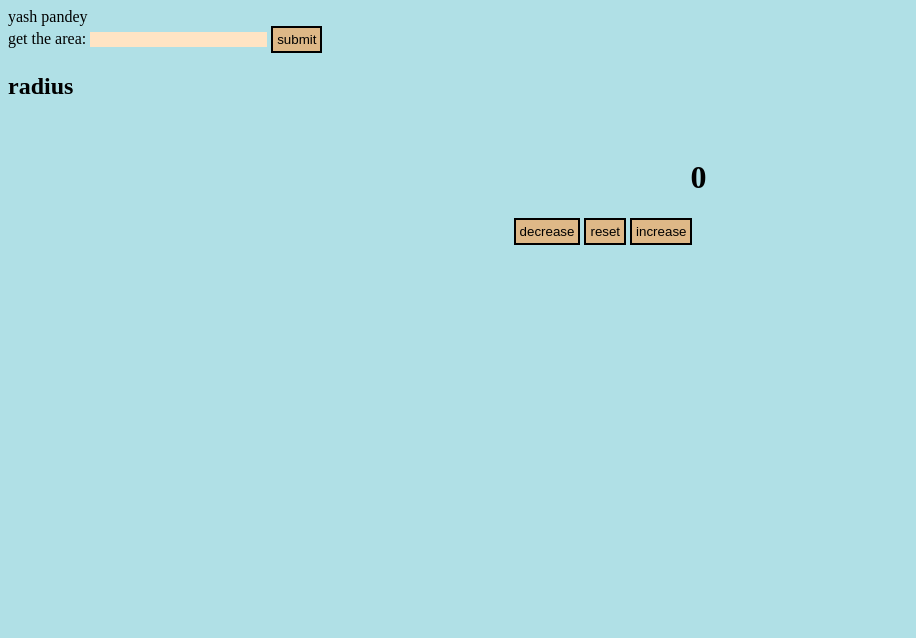
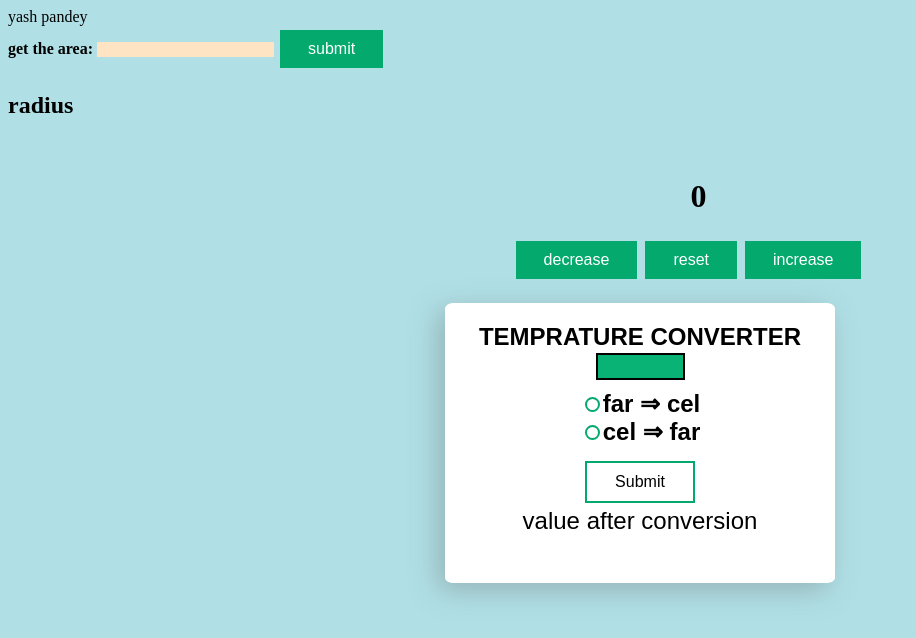
Before and after one commit to Yashp9/js-turorial, a plain HTML site: page index.html in a window 1280 px wide. Shown: the whole page, without its empty margins (0-916 px from the left). Drawn offline with Linux system fonts and the light colour scheme.

Commit message:
added 2nd project temprature converter

```diff
--- a/index.html
+++ b/index.html
@@ -19,6 +19,19 @@
     <button id="res">reset</button>
     <button id="inc">increase</button>
     </div>
+    <div id="project2" style="margin-top: 20px;">
+      <div id="card">
+        <form action="">
+        <p><b>TEMPRATURE CONVERTER</b></p>
+        <input type="number" id="value"><br>
+        <input type="radio" id="cel" name="select"><label for="cel">far &#8658; cel</label><br>
+        <input type="radio" id="far" name="select"><label for="far">cel &#8658; far</label><br>
+        <button type="button" class="button1" id="submitvalue" onclick="convert()">Submit</button>
+        <p>value after conversion </p><br>
+        <p id="result"></p>
+        </form>
+      </div>
+    </div>
 </body>
 <script src="index.js"></script>
 </html>
--- a/index.js
+++ b/index.js
@@ -159,3 +159,21 @@
 //     }
 
 // }
+let input_val = document.getElementById("value");
+let tofahrenhite = document.getElementById("far");
+let tocelsius = document.getElementById("cel");
+let result = document.getElementById("result");
+let temp;
+function convert()
+{
+    if(tocelsius.checked)
+    {
+      temp = (input_val.value-32)*5/9;
+      result.textContent = temp.toFixed(2)+" degree celsius";
+    }
+    if(tofahrenhite.checked)
+    {
+      temp = ((9/5)*input_val.value)+32;
+      result.textContent = temp.toFixed(2)+" degree fahrenhite";
+    }
+}
--- a/style.css
+++ b/style.css
@@ -1,12 +1,86 @@
-*{
+* {
     padding: 0;
-    border:0;
+    border: 0;
+}
+
+body {
     background-color: powderblue;
 }
-button{
-    border:2px;
-    background-color: burlywood;
-    padding: 4px;
+
+button {
+  background-color: #04AA6D; /* Green */
+  border: none;
+  color: white;
+  padding: 10px 28px;
+  text-align: center;
+  text-decoration: none;
+  display: inline-block;
+  font-size: 16px;
+  margin: 4px 2px;
+  transition-duration: 0.4s;
+  cursor: pointer;
+}
+.button1 {
+  margin-top: 15px;
+  background-color: white;
+  color: black;
+  border: 2px solid #04AA6D;
+}
+
+.button1:hover {
+  background-color: #04AA6D;
+  color: white;
+}
+
+
+#card {
+    font-family: Arial, Helvetica, sans-serif;
+    background-color: white;
+    box-shadow: #6464645d -7px 7px 29px 0;
+    text-align: center;
+    max-width: 350px;
+    margin: auto;
+    font-size: x-large;
+    padding: 20px;
+    border-radius: 2%;
+}
+
+#value {
+    width: 85px;
+    text-align: center;
+    font-size: 20px;
+    font-weight: bold;
+    background-color: #08b375;
+    border-style: solid;
+    border-width: 2px;
     border-color: black;
-    border-style: solid;
+    margin-bottom: 10px;
 }
+input[type="radio"] {
+  appearance: none;
+  -webkit-appearance: none;
+  -moz-appearance: none;
+  width: 15px;
+  height: 15px;
+  border-radius: 50%;
+  border: 2px solid #04AA6D;
+  outline: none;
+}
+label{font-weight: bold;}
+
+/* Style the custom radio button when checked */
+input[type="radio"]:checked::before {
+  content: '';
+  display: block;
+  width: 8px;
+  height: 8px;
+  background-color: #04AA6D;
+  border-radius: 50%;
+  position: relative;
+  left: 50%;
+  top: 50%;
+  transform: translate(-50%, -50%);
+}
+p{
+  margin:0;
+}
```
